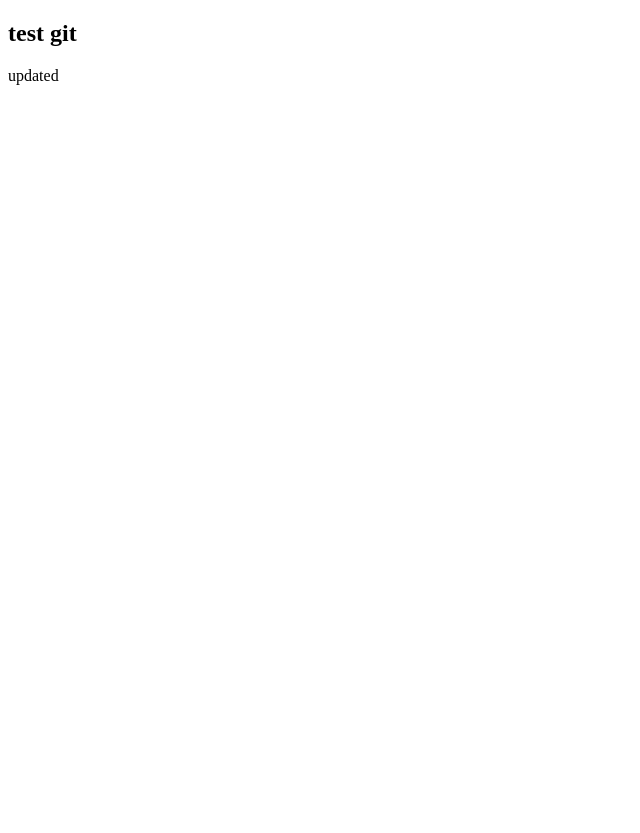
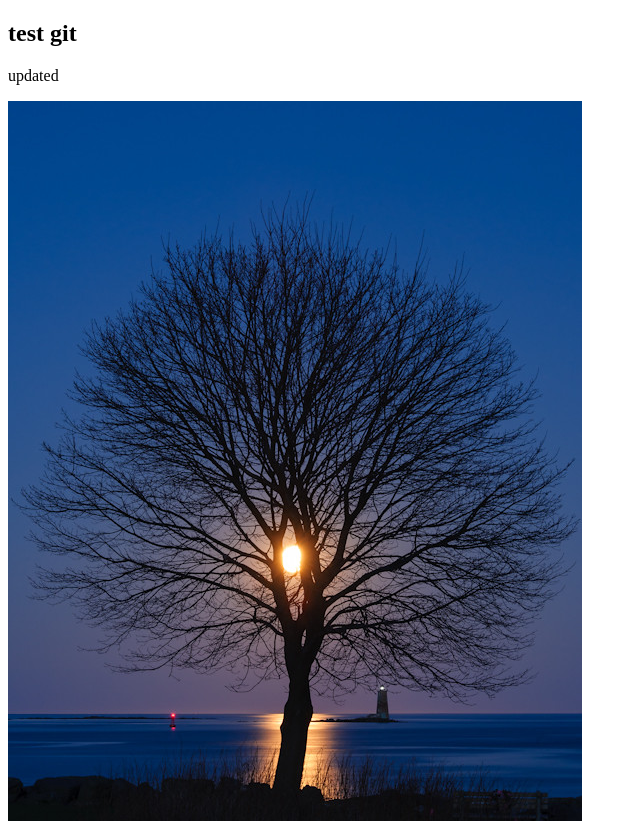
Before and after one commit to yukham2021/testproject, a plain HTML site: page index.html in a window 1280 px wide. Shown: the whole page, without its empty margins (0-640 px from the left). Before the commit the page ends 800 px from the top, so only its background shows below. Drawn offline with Linux system fonts and the light colour scheme.

Commit message:
updated index.html

```diff
--- a/index.html
+++ b/index.html
@@ -9,5 +9,6 @@
 <body>
     <h2>test git</h2>
     <p>updated</p>
+    <img src="images/Moon.jpg">
 </body>
 </html>
```
